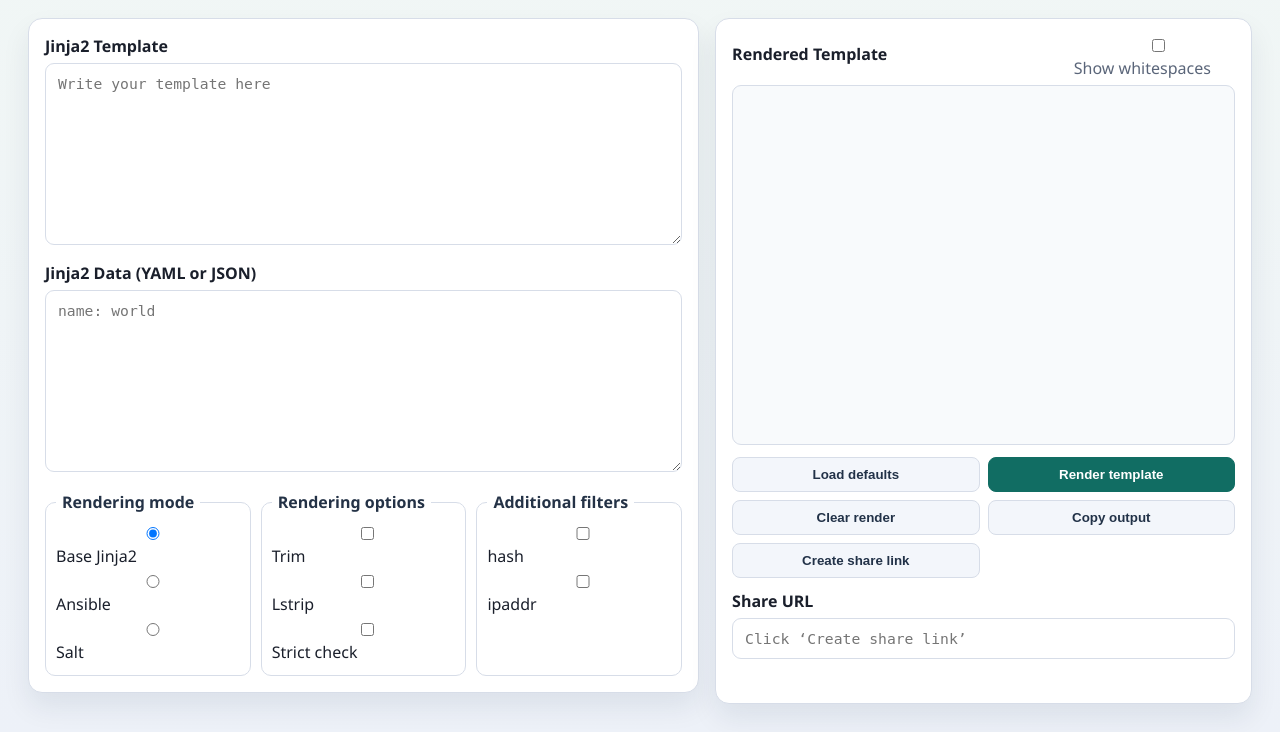
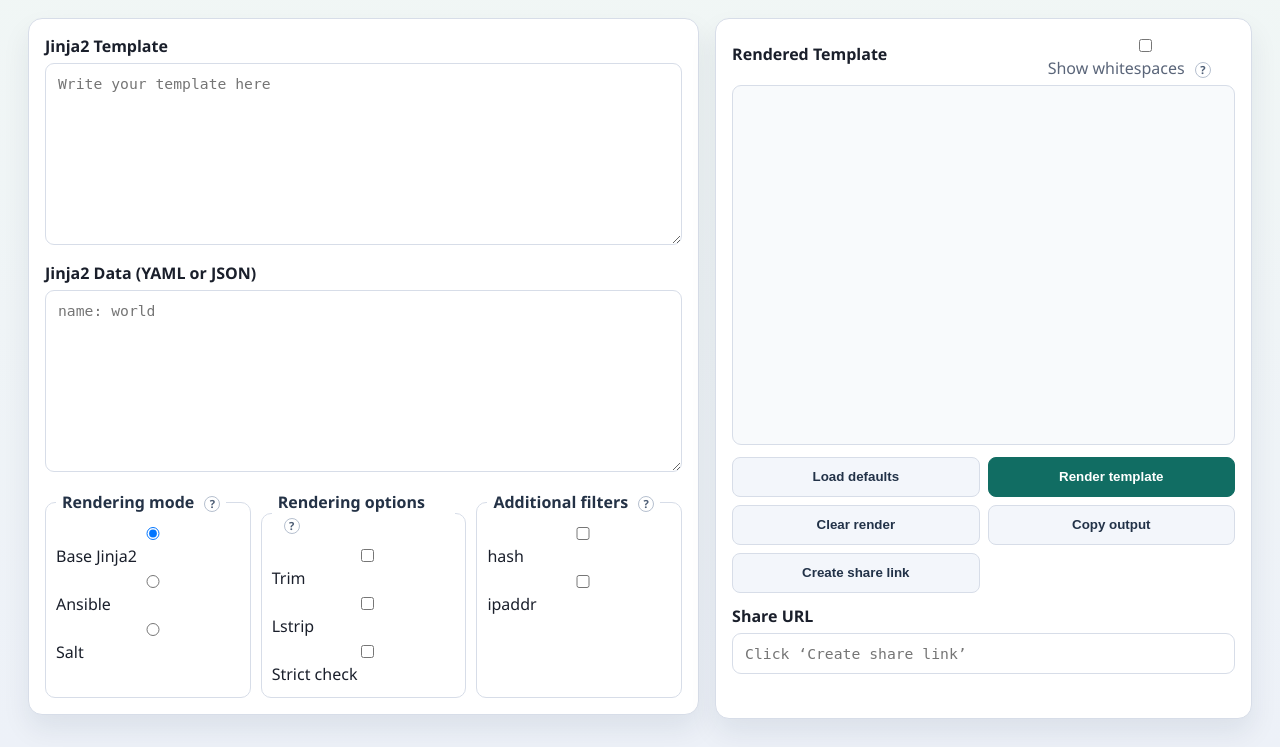
Before and after one commit to wbollock/yajr, a FastAPI app: page / in a window 1280 px wide; the page is wider, and only the part inside the window is pictured. Shown: the part 107-854 px from the top of that part. Run offline with FastAPI, Linux system fonts and the light colour scheme.

Commit message:
feat(ui): align button labels and add hover help tooltips

```diff
--- a/web/static/css/site.css
+++ b/web/static/css/site.css
@@ -139,11 +139,16 @@
 }
 
 button {
+  display: inline-flex;
+  align-items: center;
+  justify-content: center;
   border: 1px solid var(--line);
   color: #223248;
   background: #f3f6fb;
   border-radius: 8px;
-  padding: 9px 10px;
+  padding: 9px 12px;
+  min-height: 40px;
+  line-height: 1.2;
   cursor: pointer;
   font-weight: 650;
 }
@@ -175,6 +180,52 @@
 
 .status.error {
   color: #9f2730;
+}
+
+.help-tip {
+  display: inline-flex;
+  align-items: center;
+  justify-content: center;
+  width: 16px;
+  height: 16px;
+  margin-left: 6px;
+  border: 1px solid #b6c0cf;
+  border-radius: 999px;
+  color: #4f5f76;
+  font-size: 0.7rem;
+  font-weight: 800;
+  cursor: help;
+  position: relative;
+  vertical-align: middle;
+}
+
+.help-tip::after {
+  content: attr(data-tooltip);
+  position: absolute;
+  left: 50%;
+  bottom: calc(100% + 8px);
+  transform: translateX(-50%);
+  min-width: 220px;
+  max-width: 300px;
+  padding: 8px 10px;
+  border-radius: 8px;
+  background: #1f2736;
+  color: #fff;
+  font-size: 0.78rem;
+  line-height: 1.3;
+  font-weight: 500;
+  white-space: normal;
+  box-shadow: 0 10px 24px rgba(0, 0, 0, 0.2);
+  opacity: 0;
+  visibility: hidden;
+  pointer-events: none;
+  transition: opacity 120ms ease;
+  z-index: 10;
+}
+
+.help-tip:hover::after {
+  opacity: 1;
+  visibility: visible;
 }
 
 .ws_space,
--- a/web/templates/index.html
+++ b/web/templates/index.html
@@ -27,21 +27,21 @@
 
         <div class="controls">
           <fieldset>
-            <legend>Rendering mode</legend>
+            <legend>Rendering mode <span class="help-tip" data-tooltip="Choose template engine semantics. Base is pure Jinja2. Ansible and Salt use their respective runtimes for compatibility.">?</span></legend>
             <label><input type="radio" name="render_mode" value="base" checked /> Base Jinja2</label>
             <label><input type="radio" name="render_mode" value="ansible" /> Ansible</label>
             <label><input type="radio" name="render_mode" value="salt" /> Salt</label>
           </fieldset>
 
           <fieldset>
-            <legend>Rendering options</legend>
+            <legend>Rendering options <span class="help-tip" data-tooltip="Trim removes the first newline after Jinja blocks. Lstrip strips leading whitespace before block tags. Strict check errors on undefined variables.">?</span></legend>
             <label><input type="checkbox" id="opt_trim" /> Trim</label>
             <label><input type="checkbox" id="opt_lstrip" /> Lstrip</label>
             <label><input type="checkbox" id="opt_strict" /> Strict check</label>
           </fieldset>
 
           <fieldset>
-            <legend>Additional filters</legend>
+            <legend>Additional filters <span class="help-tip" data-tooltip="Enable extra filters for this render only. hash(value, algo) computes digests. ipaddr parses addresses/prefixes.">?</span></legend>
             <label><input type="checkbox" class="add_filters" id="filter_hash" /> hash</label>
             <label><input type="checkbox" class="add_filters" id="filter_ipaddr" /> ipaddr</label>
           </fieldset>
@@ -51,7 +51,7 @@
       <section class="panel panel-right">
         <div class="panel-head">
           <label for="render_results">Rendered Template</label>
-          <label class="show-ws"><input type="checkbox" id="toggle_whitespaces" /> Show whitespaces</label>
+          <label class="show-ws"><input type="checkbox" id="toggle_whitespaces" /> Show whitespaces <span class="help-tip" data-tooltip="Visualizes spaces, tabs, and newlines in the rendered output.">?</span></label>
         </div>
 
         <pre id="render_results"></pre>
```
